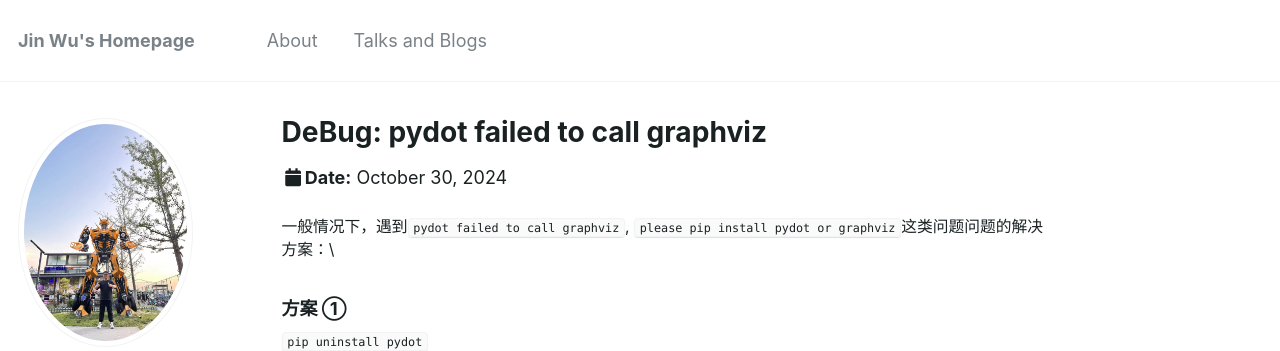
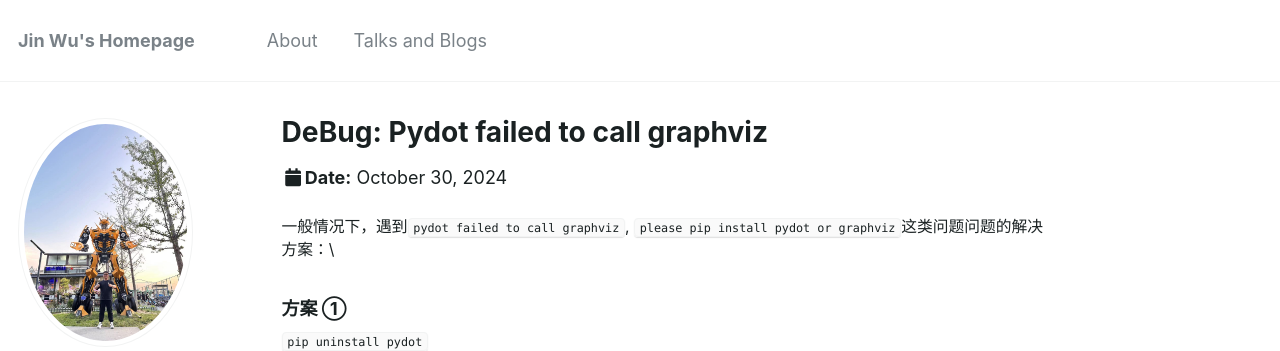
Before and after one commit to WooTzins/WooTzins.github.io, a Jekyll site: the page built from _talks/2024-10-30-pydot-pydotplus.md, in a window 1280 px wide and 900 px high. Shown: the top 351 px of the window. Built offline with Jekyll 4.4.1, drawn with Linux system fonts in a browser that asks for light colours; comment, search, counter and statistics services are not loaded.

```diff
--- a/_talks/2024-10-30-pydot-pydotplus.md
+++ b/_talks/2024-10-30-pydot-pydotplus.md
@@ -1,5 +1,5 @@
 ---
-title: "DeBug: pydot failed to call graphviz"
+title: "DeBug: Pydot failed to call graphviz"
 collection: talks
 type: "DeBug"
 permalink: /talks/2024-10-30-pydot-pydotplus
```
